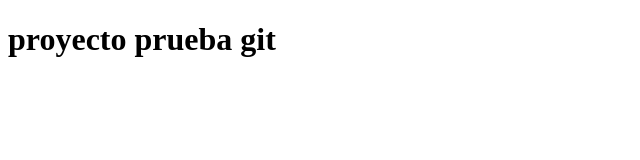
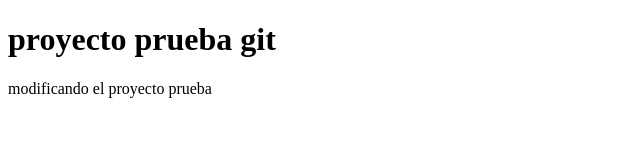
Before and after one commit to cverah/git-prueba, a plain HTML site: page index.html in a window 1280 px wide. Shown: the whole page, without its empty margins (0-640 px from the left). Drawn offline with Linux system fonts and the light colour scheme.

Commit message:
Agregando parrafo

```diff
--- a/index.html
+++ b/index.html
@@ -8,5 +8,6 @@
 </head>
 <body>
     <h1>proyecto prueba git</h1>
+    <p>modificando el proyecto prueba</p>
 </body>
 </html>
```
